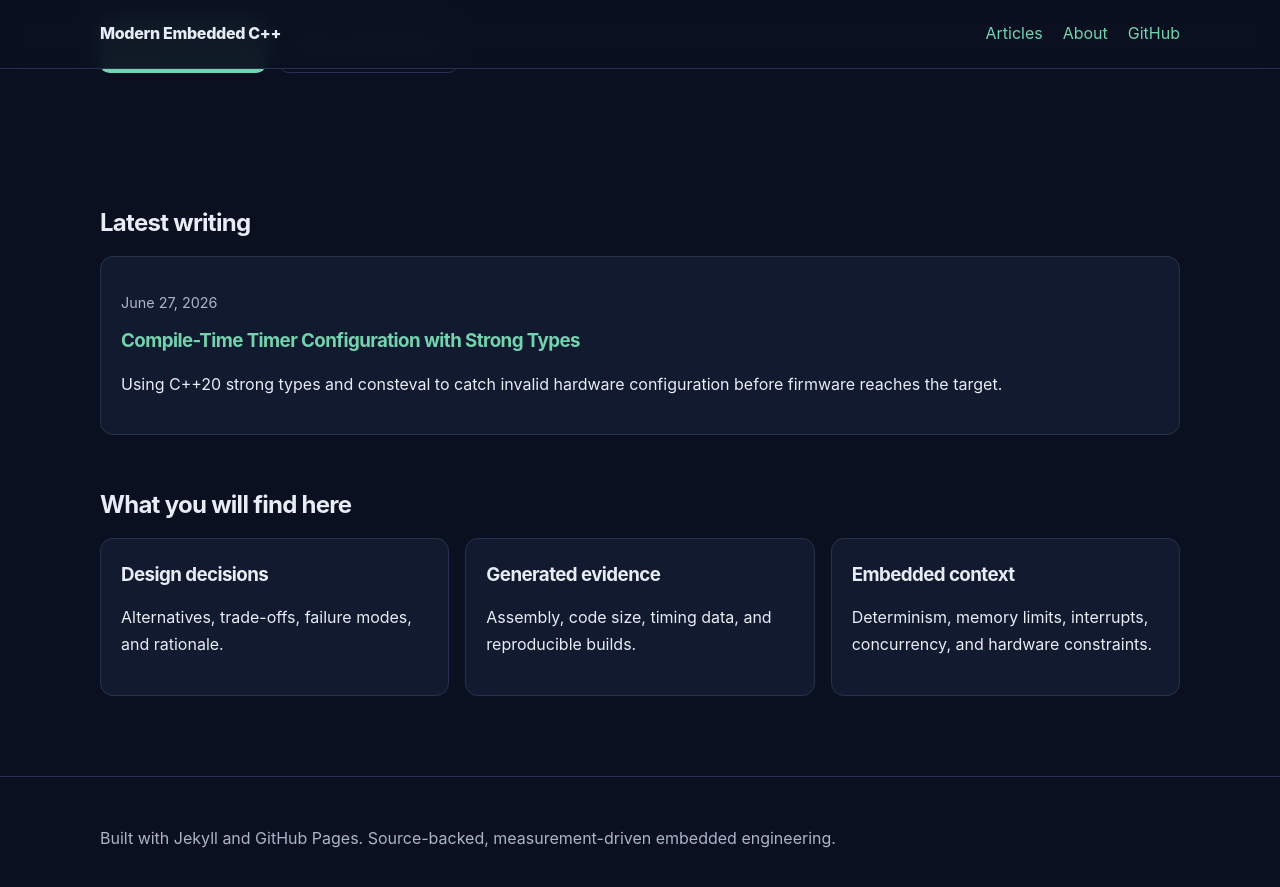
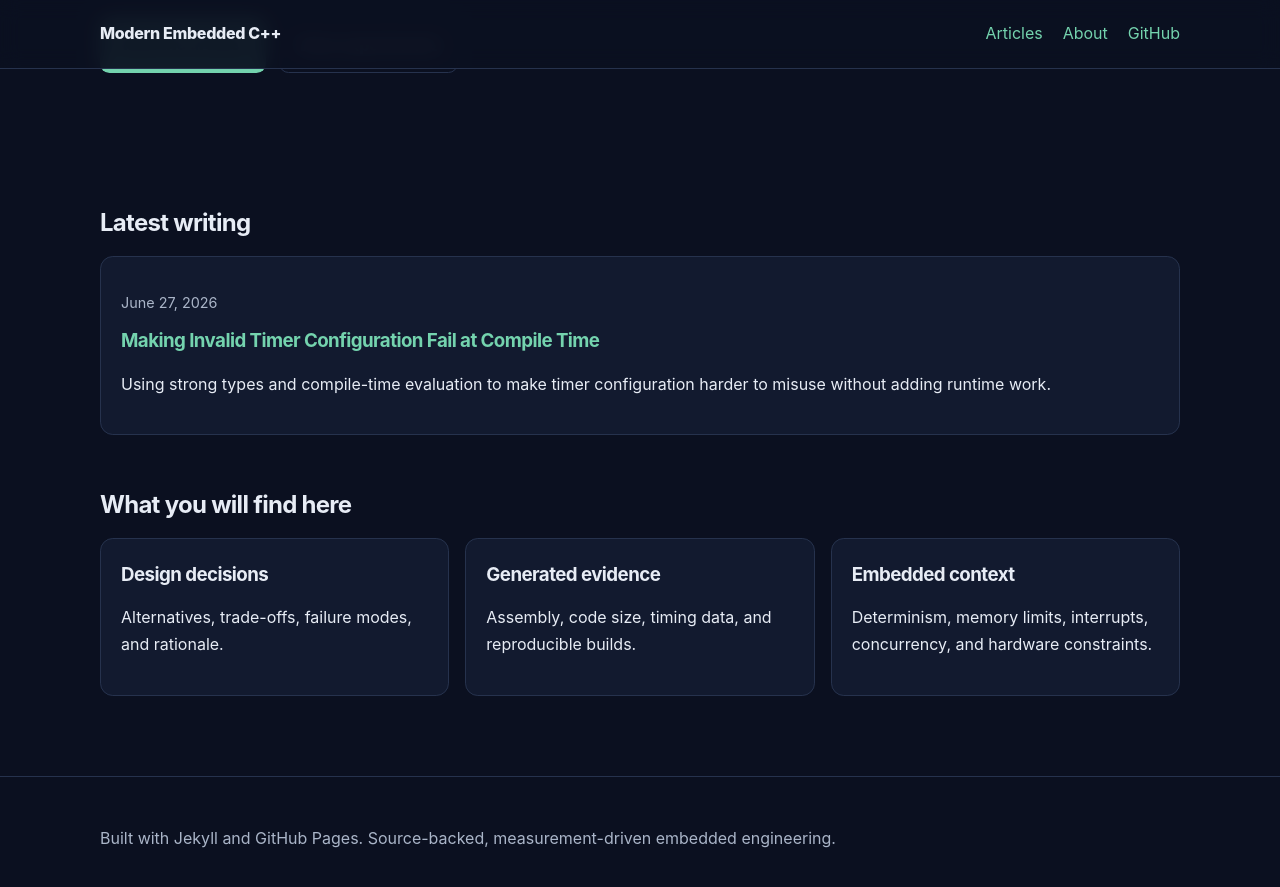
Before and after one commit to ChandrashekarCYoga/ChandrashekarCYoga.github.io, a Jekyll site: the page built from index.md, in a window 1280 px wide and 900 px high, scrolled down 738 px. Shown: the top 887 px of the window. Built offline with Jekyll 4.4.1, drawn with Linux system fonts in a browser that asks for light colours; part of the change alters nothing that is shown.

Commit message:
Replace infographic with improved layout

````diff
--- a/_posts/2026-06-27-compile-time-timer-configuration.md
+++ b/_posts/2026-06-27-compile-time-timer-configuration.md
@@ -1,27 +1,57 @@
 ---
-title: "Compile-Time Timer Configuration with Strong Types"
-description: "Using C++20 strong types and consteval to catch invalid hardware configuration before firmware reaches the target."
+title: "Making Invalid Timer Configuration Fail at Compile Time"
+description: "Using strong types and compile-time evaluation to make timer configuration harder to misuse without adding runtime work."
 reading_time: "7 min read"
 ---
 
-Raw integers make embedded APIs compact, but they also make it easy to mix units,
-swap arguments, or defer validation until runtime.
+A timer can be configured incorrectly and still appear to work.
 
-Consider this interface:
+The code compiles. The firmware flashes. The interrupt fires.
+
+It just fires at the wrong rate.
+
+The idea is simple: give each timer value its own type, calculate the result during compilation, and let invalid configurations fail before the firmware runs.
+
+![From raw timer parameters to compile-time validated configuration](/assets/images/timer-configuration-compact-infographic.png)
+
+*From raw timer parameters to compile-time validated configuration.*
+
+Consider a helper like this:
 
 ```cpp
-void configure_timer(std::uint32_t frequency,
-                     std::uint32_t prescaler);
+std::uint32_t calculate_reload(
+    std::uint32_t timer_clock_hz,
+    std::uint32_t prescaler,
+    std::uint32_t target_frequency_hz);
 ```
 
-It says very little about the meaning of each value.
+There is nothing unusual about the interface, but all three arguments use the same type. The compiler therefore accepts both of these calls:
 
-A stronger model makes the domain visible:
+```cpp
+calculate_reload(48'000'000, 48, 1'000);
+```
+
+```cpp
+calculate_reload(1'000, 48, 48'000'000);
+```
+
+Only the first call represents the intended configuration.
+
+The integers themselves are not the problem. The problem is that values with different meanings look identical to the compiler.
+
+## Keep the meaning in the type
+
+A small set of domain types can make that meaning explicit:
 
 ```cpp
 #include <cstdint>
+#include <limits>
 
-struct Hertz {
+struct TimerClockHz {
+    std::uint32_t value;
+};
+
+struct TargetFrequencyHz {
     std::uint32_t value;
 };
 
@@ -29,46 +59,152 @@ struct Prescaler {
     std::uint16_t value;
 };
 
-consteval std::uint32_t timer_reload(
-    Hertz clock,
-    Prescaler divider,
-    Hertz target)
+struct ReloadValue {
+    std::uint32_t value;
+};
+```
+
+The interface can now describe what each argument represents:
+
+```cpp
+consteval ReloadValue calculate_reload(
+    TimerClockHz clock,
+    Prescaler prescaler,
+    TargetFrequencyHz target);
+```
+
+And the call site becomes harder to misread:
+
+```cpp
+constexpr auto reload =
+    calculate_reload(
+        TimerClockHz{48'000'000},
+        Prescaler{48},
+        TargetFrequencyHz{1'000});
+```
+
+With this interface, swapping the clock and target frequency is no longer a valid function call.
+
+The values are still stored as integers. The extra types exist to preserve intent and let the compiler check it.
+
+## Do fixed calculations at compile time
+
+In many embedded products, the MCU clock, prescaler, and timer frequency are fixed when the firmware is built.
+
+That makes the reload calculation a good candidate for compile-time evaluation:
+
+```cpp
+consteval ReloadValue calculate_reload(
+    TimerClockHz clock,
+    Prescaler prescaler,
+    TargetFrequencyHz target)
 {
-    if (target.value == 0 || divider.value == 0) {
-        throw "Invalid timer configuration";
+    if (clock.value == 0) {
+        throw "Timer clock must be greater than zero";
     }
 
-    return clock.value / (divider.value * target.value);
+    if (prescaler.value == 0) {
+        throw "Prescaler must be greater than zero";
+    }
+
+    if (target.value == 0) {
+        throw "Target frequency must be greater than zero";
+    }
+
+    const auto divisor =
+        static_cast<std::uint64_t>(prescaler.value) *
+        static_cast<std::uint64_t>(target.value);
+
+    if (divisor > clock.value) {
+        throw "Requested timer frequency is not achievable";
+    }
+
+    const auto counts =
+        static_cast<std::uint64_t>(clock.value) / divisor;
+
+    const auto remainder =
+        static_cast<std::uint64_t>(clock.value) % divisor;
+
+    if (counts == 0) {
+        throw "Calculated timer period is invalid";
+    }
+
+    if ((counts - 1U) >
+        std::numeric_limits<std::uint32_t>::max()) {
+        throw "Reload value does not fit the register type";
+    }
+
+    // A production implementation should decide whether a nonzero
+    // remainder is acceptable for the required timing tolerance.
+    (void)remainder;
+
+    return ReloadValue{
+        static_cast<std::uint32_t>(counts - 1U)
+    };
 }
-
-constexpr auto reload =
-    timer_reload(Hertz{48'000'000},
-                 Prescaler{48},
-                 Hertz{1'000});
 ```
 
-## What changed?
+For the example above:
 
-The calculation is now required to succeed during compilation. Invalid constant
-configuration cannot silently reach the target.
+```text
+48,000,000 / (48 × 1,000) = 1,000 timer counts
+```
 
-The generated firmware can still contain only the final reload value. The abstraction
-exists primarily for the engineer and compiler—not as additional runtime machinery.
+If the peripheral register stores the terminal count, the value written to that register would be:
 
-## How I would validate the claim
+```text
+999
+```
 
-A zero-overhead claim should be verified rather than assumed. I would compare
-the raw-integer and strong-type implementations using the same compiler,
-optimization level, target architecture, and linker configuration.
+Because the function is `consteval`, every call must be evaluated during compilation.
 
-The comparison should include:
+If an invalid input reaches one of the failing branches, the call is not a valid constant expression and compilation fails.
 
-1. Compiler and version
-2. Optimization flags
-3. Target architecture
-4. Generated assembly
-5. Text, data, and BSS size
-6. Runtime timing where applicable
+The target does not need to perform the calculation or the validation at runtime.
+
+## Does the abstraction really cost nothing?
+
+I would not call this zero overhead without checking the generated code.
+
+A fair comparison should keep the arithmetic and valid-input assumptions equivalent, then build both versions with the same compiler and options.
+
+A raw-integer version:
+
+```cpp
+constexpr std::uint32_t raw_reload(
+    std::uint32_t clock,
+    std::uint32_t prescaler,
+    std::uint32_t target)
+{
+    const auto divisor =
+        static_cast<std::uint64_t>(prescaler) *
+        static_cast<std::uint64_t>(target);
+
+    const auto counts =
+        static_cast<std::uint64_t>(clock) / divisor;
+
+    return static_cast<std::uint32_t>(counts - 1U);
+}
+```
+
+And the strongly typed version:
+
+```cpp
+constexpr auto typed_reload =
+    calculate_reload(
+        TimerClockHz{48'000'000},
+        Prescaler{48},
+        TargetFrequencyHz{1'000});
+```
+
+I would keep these variables identical across both builds:
+
+- compiler and version,
+- C++ language standard,
+- optimization level,
+- target architecture,
+- CPU options,
+- and linker settings.
 
 For example:
 
@@ -85,13 +221,71 @@ arm-none-eabi-g++ \
   -o timer.s
 ```
 
-## Trade-off
+Then I would compare:
 
-Compile-time APIs can produce difficult diagnostics when templates and constraints become
-too elaborate. The design is only successful if it improves correctness without making the
-codebase inaccessible to the team.
+1. Generated assembly
+2. Flash usage
+3. RAM usage
+4. Whether runtime division remains
+5. The final constant used by the program
+6. Diagnostics for invalid input
 
-## Recommendation
+Since every input is known at compile time, I expect both valid versions to produce the same final constant.
 
-Use strong types to express physical meaning, move invariant work to compile time, and
-verify the generated result rather than assuming an abstraction is free.
+I would still inspect the assembly and size output before making that claim in a production review.
+
+In embedded work, “zero overhead” is something to verify, not something to assume.
+
+## The timer formula is hardware-specific
+
+The calculation above is only an example.
+
+Different timer peripherals use different register models. Some expect:
+
+```text
+reload = counts - 1
+```
+
+Others use compare registers, auto-reload registers, or separate prescaler and period registers.
+
+A production implementation also needs to consider:
+
+- division that does not produce an exact result,
+- the resulting frequency error,
+- the width of the timer register,
+- minimum and maximum counter values,
+- and overflow in intermediate calculations.
+
+The `remainder` in the example is important because integer division can silently truncate. A nonzero remainder does not always mean the configuration is unusable, but it does mean the actual frequency should be calculated and checked against an accepted tolerance.
+
+A reusable timer helper should therefore define:
+
+- the exact peripheral formula,
+- the rounding policy,
+- the acceptable frequency error,
+- the register width,
+- and the valid range for the target timer.
+
+Strong types can prevent some interface mistakes, but they do not replace the reference manual.
+
+## One toolchain trade-off
+
+The `throw` statements above are used only to make invalid constant evaluation fail.
+
+That keeps the example small, but it may not fit every embedded build. Some projects compile with exceptions disabled, and some toolchains may reject `throw` even when it appears only in a `consteval` function.
+
+In that environment, I would use a template-based interface with `static_assert`, a constrained factory, or another project-specific compile-time failure mechanism.
+
+The right choice depends on the toolchain and on the quality of the diagnostics it produces.
+
+I would choose the simplest approach that gives the team useful compiler errors and leaves the runtime path unchanged.
+
+## Takeaway
+
+Strong types are useful when several values share the same underlying representation but have different meanings.
+
+Compile-time evaluation is useful when the configuration is fixed before the product runs.
+
+Used together, they can make invalid timer configuration harder to express while keeping the generated firmware simple.
+
+That is the kind of abstraction I find useful in embedded code: it makes the interface harder to misuse, while leaving the target with only the value it needs.
````
Also changed, not shown: assets/images/timer-configuration-compact-infographic.png (added).
